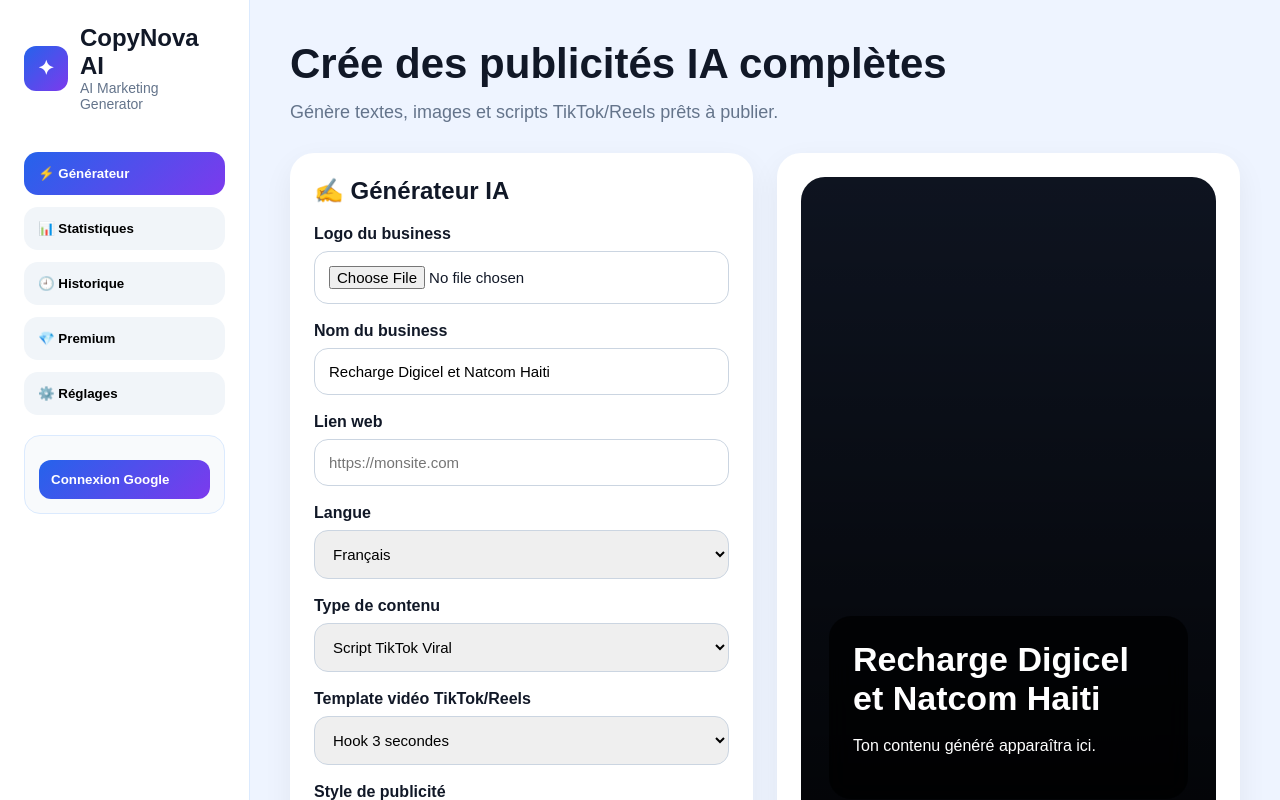
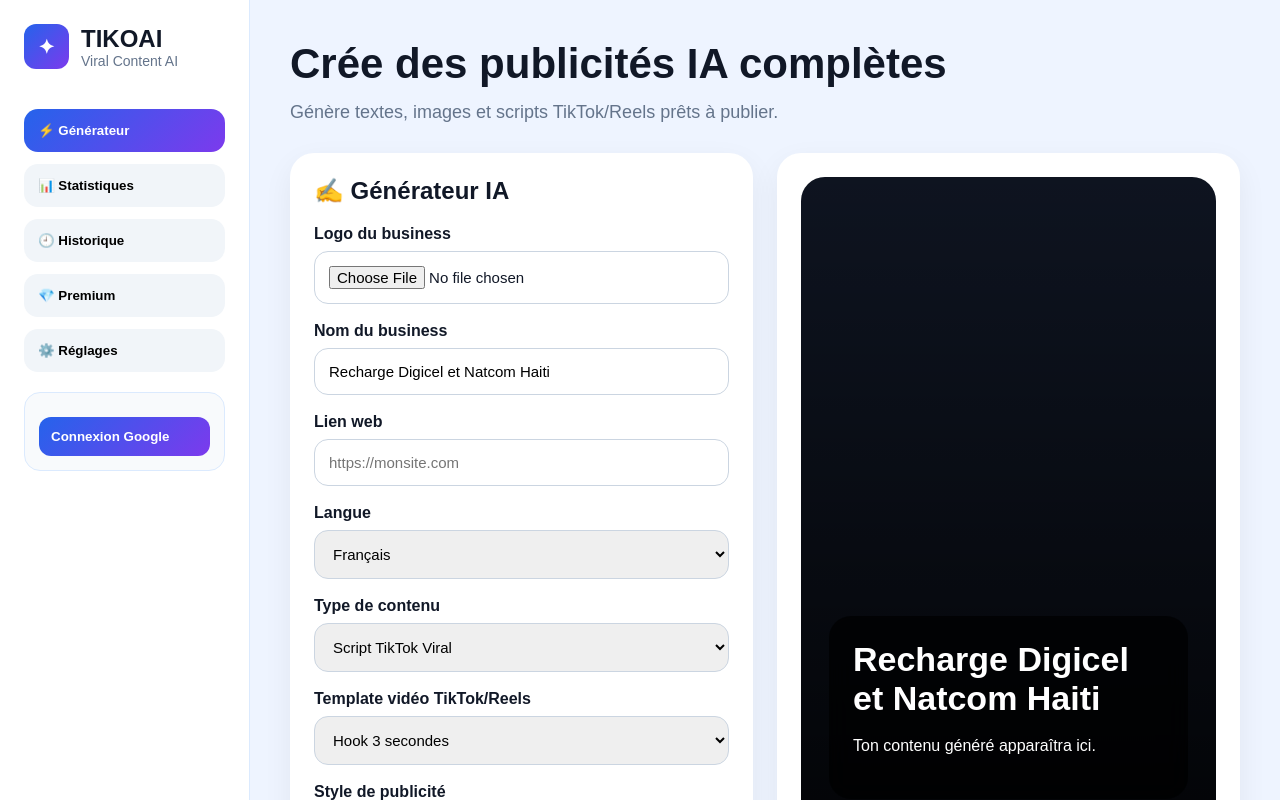
Before and after one commit to mulerlouis03/ghostreach-ai-v2, a React (Vite) app: page / in a window 1280 px wide. Shown: the top 800 px of the page. Built offline with nearby package versions, Linux system fonts and the light colour scheme; no server answers.

Commit message:
rename app to TIKOAI

```diff
--- a/index.html
+++ b/index.html
@@ -4,7 +4,7 @@
     <meta charset="UTF-8" />
     <meta name="viewport" content="width=device-width, initial-scale=1.0" />
 
-    <title>CopyNova AI</title>
+    <title>TIKOAI</title>
     <meta name="description" content="Générateur IA de contenus marketing en français et créole haïtien." />
 
     <link rel="manifest" href="/manifest.json" />
--- a/src/main.jsx
+++ b/src/main.jsx
@@ -170,8 +170,8 @@
         <div className="brand">
           <div className="logoMark">✦</div>
           <div>
-            <h2>CopyNova AI</h2>
-            <p>AI Marketing Generator</p>
+            <h2>TIKOAI</h2>
+            <p>Viral Content AI</p>
           </div>
         </div>
 
```
